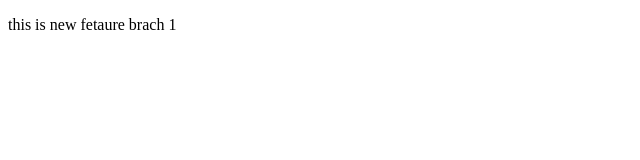
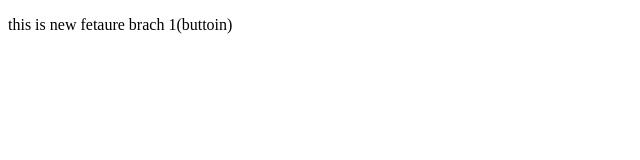
Before and after one commit to zaidxGithub/local-repos, a plain HTML site: page index.html in a window 1280 px wide. Shown: the full height of the page, 0-640 px from the left. Drawn offline with Linux system fonts and the light colour scheme.

```diff
--- a/index.html
+++ b/index.html
@@ -6,7 +6,7 @@
     <title>Document</title>
 </head>
 <body>
-    <p> this is new fetaure brach 1</p>
+    <p> this is new fetaure brach 1(buttoin)</p>
 
 </body>
 </html>
```
